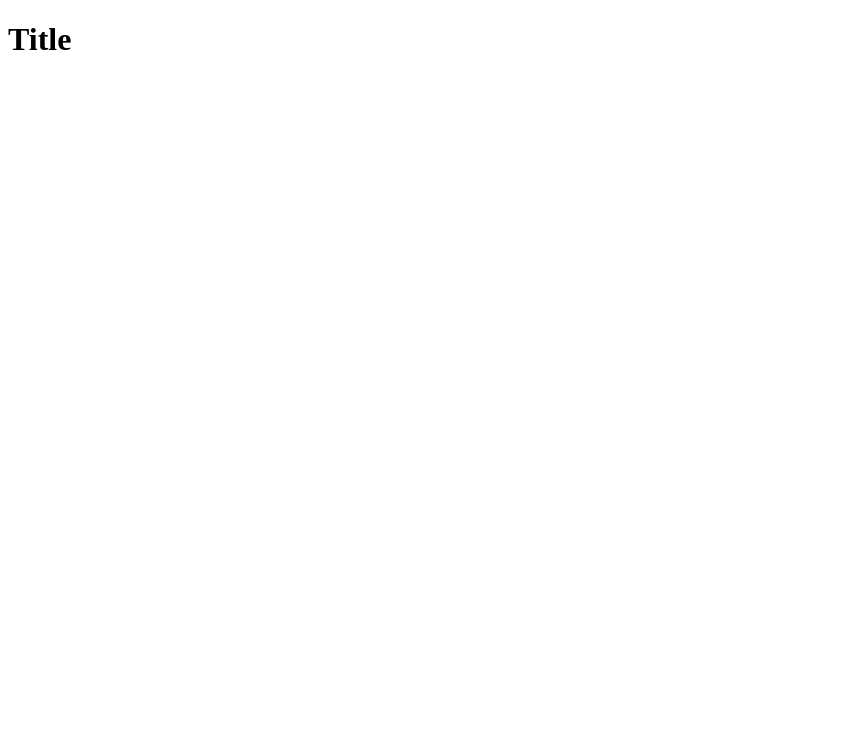
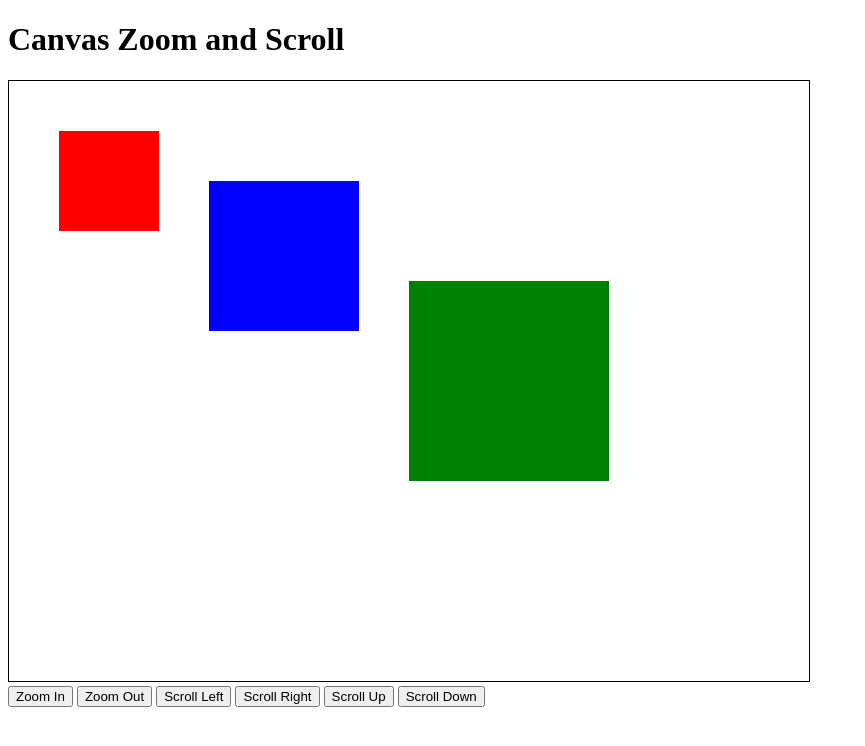
Before and after one commit to meganetaaan/suburi-fukuzatu-gui, a website built with Vite: page index.html in a window 1280 px wide. Shown: the whole page, without its empty margins (0-865 px from the left). Built offline with nearby package versions, Linux system fonts and the light colour scheme.

Commit message:
Initial commit

```diff
--- a/index.html
+++ b/index.html
@@ -1,18 +1,26 @@
-<!DOCTYPE html>
+<!doctype html>
 <html lang="ja">
-
-<head>
-  <meta charset="utf-8">
-  <meta name="viewport" content="width=device-width, initial-scale=1.0">
-  <title>Title</title>
-</head>
-
-<body>
-  <div class="container">
-    <h1>Title</h1>
-  </div>
-
-  <script type="module" src="./src/main.mts"></script>
-</body>
-
+    <head>
+        <meta charset="UTF-8" />
+        <meta name="viewport" content="width=device-width, initial-scale=1.0" />
+        <title>Canvas Zoom and Scroll</title>
+        <style>
+            canvas {
+                border: 1px solid black;
+            }
+        </style>
+    </head>
+    <body>
+        <h1>Canvas Zoom and Scroll</h1>
+        <canvas id="canvas" width="800" height="600"></canvas>
+        <div>
+            <button id="zoomIn">Zoom In</button>
+            <button id="zoomOut">Zoom Out</button>
+            <button id="scrollLeft">Scroll Left</button>
+            <button id="scrollRight">Scroll Right</button>
+            <button id="scrollUp">Scroll Up</button>
+            <button id="scrollDown">Scroll Down</button>
+        </div>
+        <script type="module" src="/src/main.mts"></script>
+    </body>
 </html>
```
Also changed, not shown: src/contents.mts (added), src/main.mts.
